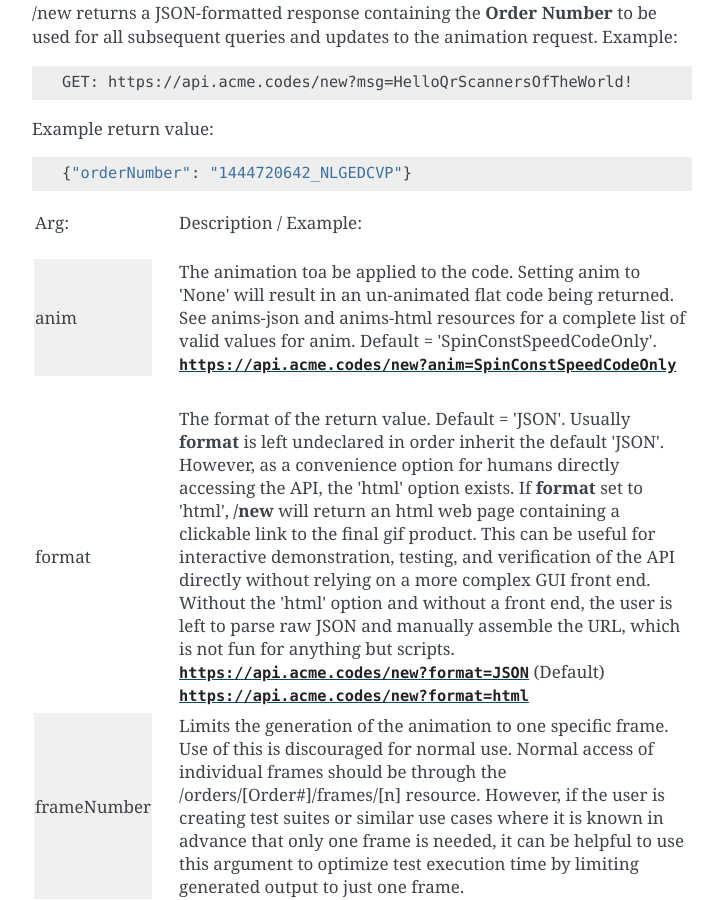
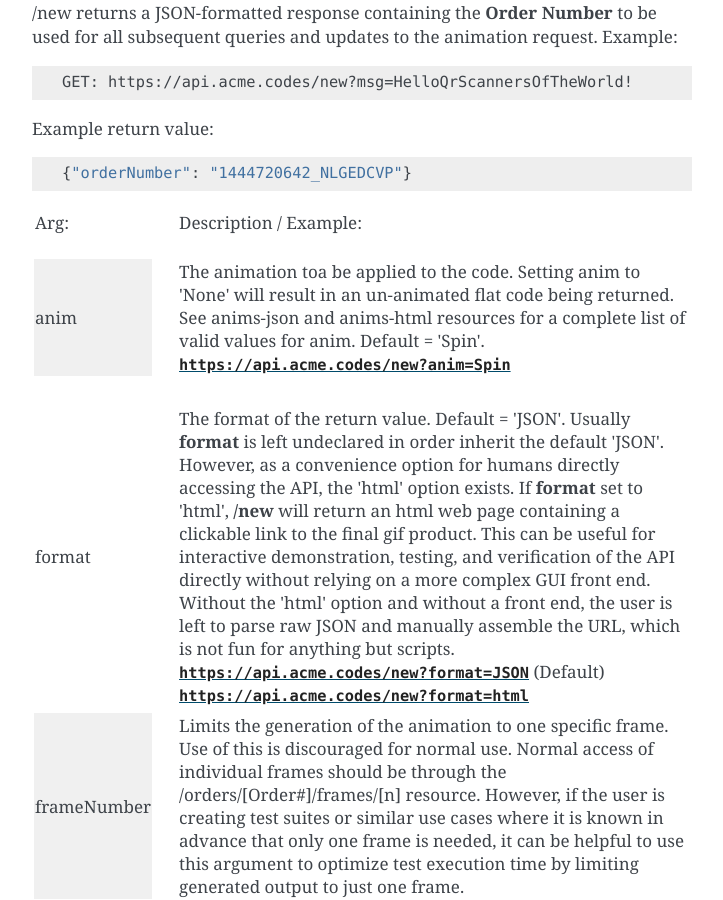
Before and after one commit to pcmillerAcme/docs, a Sphinx documentation site: the page built from source/index.md, in a window 1280 px wide and 900 px high, scrolled down 6094 px. Shown: the whole window, without its empty margins (388-1111 px from the left). Built offline with Sphinx 7.4.7, drawn with Linux system fonts in a browser that asks for light colours.

Commit message:
Updated default anim name to 'Spin'

```diff
--- a/source/index.md
+++ b/source/index.md
@@ -145,7 +145,7 @@ Real time example link:
 
 /anims-json returns a machine readable JSON-formatted response flat dictionary of available animations. Each listing is a valid request for the 'anim' argument of the '/new' resource. Additional information is also supplied per animation.
 
-    {"Tumbling360Pause": {"frames": 150}, "ImageToCodeTileSwap": {"frames": 24}, "WindVanesAll": {"frames": 24}, "SpinConstSpeedCodeOnly": {"frames": 150}, "CircleCreased": {"frames": 180}, "SpinConstSpeedCodeOnlyCC": {"frames": 150}, "Circle": {"frames": 90}, "WindVanes1Breeze": {"frames": 25}, "WindVanes2Breezes": {"frames": 140},...}
+    {"Tumbling360Pause": {"frames": 150}, "ImageToCodeTileSwap": {"frames": 24}, "WindVanesAll": {"frames": 24}, "Spin": {"frames": 150}, "CircleCreased": {"frames": 180}, "Spin_Fast": {"frames": 150}, "Circle": {"frames": 90}, "WindVanes1Breeze": {"frames": 25}, "WindVanes2Breezes": {"frames": 140},...}
 
 Real time example link:
 
@@ -177,7 +177,7 @@ Example return value:
     <tr>
         <td style="background-color: #f0f0f0;">anim</td>
         <td></td>
-        <td>The animation toa be applied to the code. Setting anim to 'None' will result in an un-animated flat code being returned. See anims-json and anims-html resources for a complete list of valid values for anim. Default = 'SpinConstSpeedCodeOnly'.<br><a href="https://api.acme.codes/new?anim=SpinConstSpeedCodeOnly&remoteIp=readthedocs.io"><code>https://api.acme.codes/new?anim=SpinConstSpeedCodeOnly</code></a></td>
+        <td>The animation toa be applied to the code. Setting anim to 'None' will result in an un-animated flat code being returned. See anims-json and anims-html resources for a complete list of valid values for anim. Default = 'Spin'.<br><a href="https://api.acme.codes/new?anim=Spin&remoteIp=readthedocs.io"><code>https://api.acme.codes/new?anim=Spin</code></a></td>
     </tr>
     <tr>
         <td></td>
```
